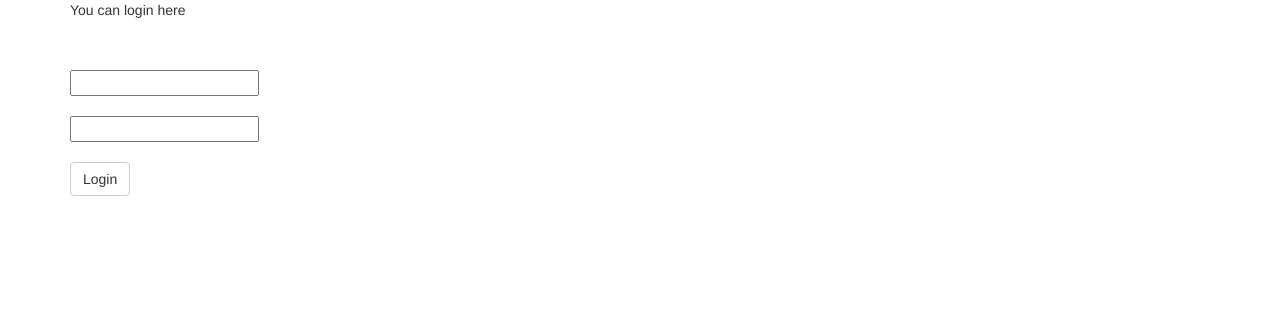
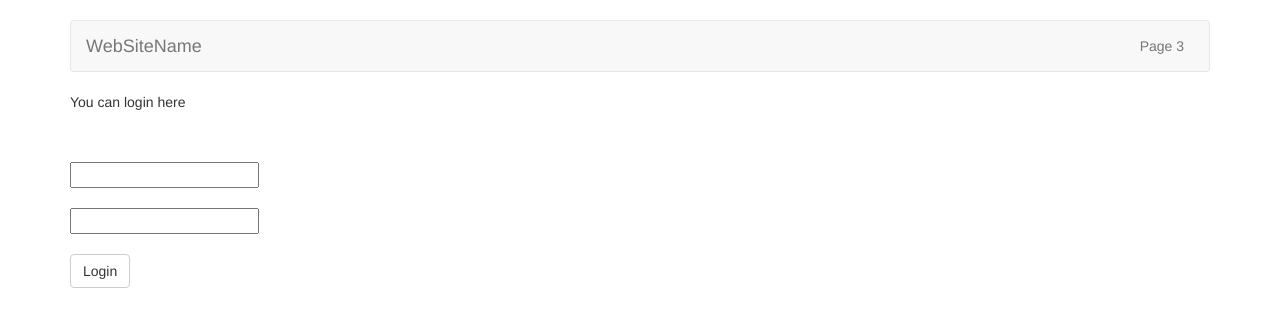
Before and after one commit to kaustubhdeokar/Django, a Django app: page /account/login/ in a window 1280 px wide. Shown: the top 327 px of the page. Run offline with Django 3.2, Linux system fonts and the light colour scheme; some libraries are stand-ins or nearby versions.

Commit message:
navigation

```diff
--- a/accounts/templates/base.html
+++ b/accounts/templates/base.html
@@ -10,10 +10,20 @@
 
 </head>
 <body>
-    <div class="container">
-    {% block body %}
-    <h1>Heclnksc</h1>
-    {% endblock %}
-    </div>
+        <div class="container">
+            <br>
+            <nav class="navbar navbar-default">
+
+            <div class="navbar-header">
+            <a class="navbar-brand" href="#">WebSiteName</a>
+            </div>
+            <ul style="margin-right:10px" class="nav navbar-nav navbar-right">
+                <li><a href="#">Page 3</a></li>
+            </ul>
+            </nav>
+            {% block body %}
+            <h1>Heclnksc</h1>
+            {% endblock %}
+            </div>
 </body>
 </html>
--- a/accounts/urls.py
+++ b/accounts/urls.py
@@ -6,5 +6,6 @@ from django.contrib.auth import login
 urlpatterns = [
     url(r'^$',views.home),
     url(r'^login/$',views.login),
+    url(r'^logout/$',views.logout),
 
 ]
--- a/accounts/views.py
+++ b/accounts/views.py
@@ -12,3 +12,6 @@ def home(request):
 
 def login(request):
     return render(request,'accounts/login.html',{})
+
+def logout(request):
+    return render(request,'accounts/logout.html',{})
--- a/projectform/urls.py
+++ b/projectform/urls.py
@@ -14,8 +14,11 @@ Including another URLconf
 """
 from django.conf.urls import url ,include
 from django.contrib import admin
+from projectform import views
 
 urlpatterns = [
+    url(r'^$',views.login_redirect,name='login_redirect'),
     url(r'^admin/', admin.site.urls),
     url(r'^account/',include('accounts.urls')),
+
 ]
--- /dev/null
+++ b/projectform/views.py
@@ -0,0 +1,4 @@
+from django.shortcuts import redirect
+
+def login_redirect(request):
+    return redirect('/account/login/')
```
Also changed, not shown: accounts/templates/accounts/logout.html (added, +11 -0 lines).
